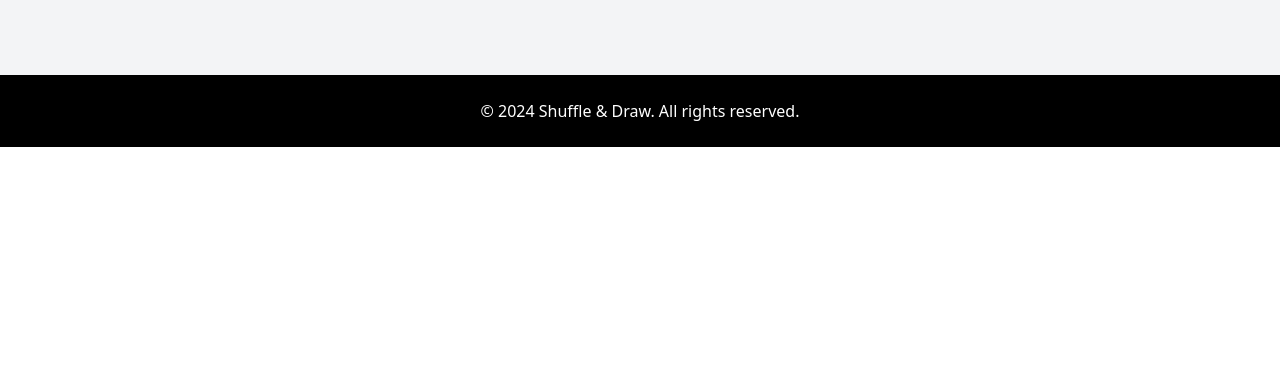
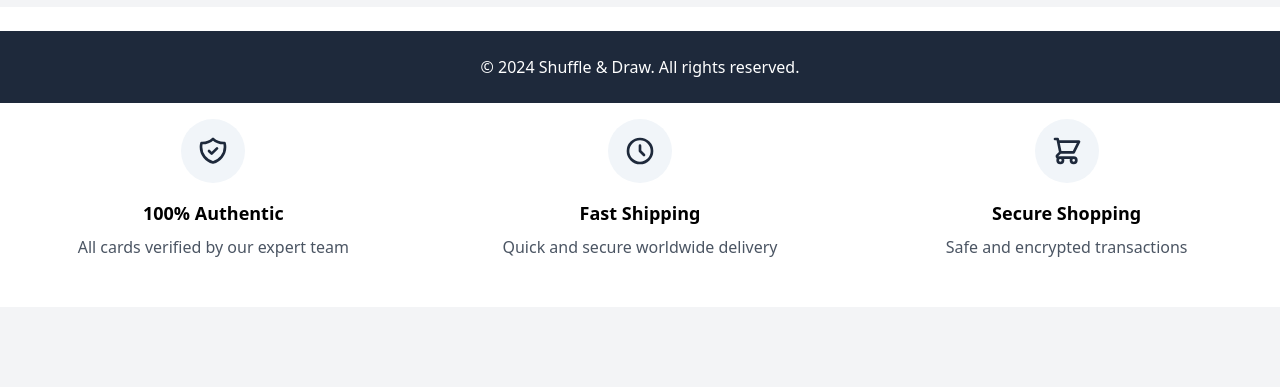
Before and after one commit to JVanDenHurk/ShuffleAndDraw, a Django app: page / in a window 1280 px wide. Shown: the part 697-1084 px from the top of the page. Before the commit the page ends 844 px from the top, so only its background shows below. Run offline with Django 5.2, Linux system fonts and the light colour scheme; some libraries are stand-ins or nearby versions.

Commit message:
added more style

```diff
--- a/shuffleanddraw/templates/shuffleanddraw/home.html
+++ b/shuffleanddraw/templates/shuffleanddraw/home.html
@@ -1,19 +1,28 @@
 <!DOCTYPE html>
-<html lang="en">
+<html lang="en" class="h-full">
 <head>
     <meta charset="UTF-8">
     <meta name="viewport" content="width=device-width, initial-scale=1.0">
     <title>Shuffle and Draw</title>
     <script src="https://cdn.tailwindcss.com"></script>
 </head>
-<body class="bg-gray-100">
+<body class="bg-gray-100 pb-20">
     <!-- Top Navigation Bar -->
-    <header class="bg-black text-white">
+<!-- Top Navigation Bar -->
+<header class="bg-slate-800 text-white">
     <div class="container mx-auto px-4">
         <div class="flex items-center justify-between h-16">
-                <!-- Logo/Title -->
-                <div class="text-xl font-bold">
-                    Shuffle & Draw
+            <!-- Enhanced Logo/Title with Card Icon -->
+            <div class="flex items-center space-x-3 hover:opacity-80 transition-opacity cursor-pointer">
+                <!-- Stylized Text -->
+                <div class="flex flex-col">
+                    <div class="flex items-baseline">
+                        <span class="text-2xl font-bold tracking-wider">SHUFFLE</span>
+                        <span class="text-xl text-gray-400 mx-2">&</span>
+                        <span class="text-2xl font-bold tracking-wider">DRAW</span>
+                    </div>
+                    <span class="text-xs text-gray-400 tracking-widest">TRADING CARDS</span>
+                </div>
             </div>
 
             <!-- Search Bar -->
@@ -21,7 +30,7 @@
                 <div class="relative">
                     <input type="text"
                            placeholder="Search for cards..."
-                               class="w-full px-4 py-2 text-gray-900 rounded-lg focus:outline-none focus:ring-2 focus:ring-gray-600"
+                           class="w-full px-4 py-2 text-gray-900 rounded-lg focus:outline-none focus:ring-2 focus:ring-slate-600"
                     >
                     <button class="absolute right-2 top-1/2 transform -translate-y-1/2">
                         <svg class="w-5 h-5 text-gray-500" fill="none" stroke="currentColor" viewBox="0 0 24 24">
@@ -31,11 +40,13 @@
                 </div>
             </div>
 
-                <!-- Navigation Links -->
-                <div class="flex items-center space-x-6">
-                    <a href="#" class="hover:text-gray-300">Cart</a>
-                    <a href="#" class="hover:text-gray-300">Login</a>
-                </div>
+            <!-- Cart Icon -->
+            <a href="#" class="flex items-center hover:text-slate-300 group relative">
+                <svg xmlns="http://www.w3.org/2000/svg" class="h-6 w-6" fill="none" viewBox="0 0 24 24" stroke="currentColor">
+                    <path stroke-linecap="round" stroke-linejoin="round" stroke-width="2" d="M3 3h2l.4 2M7 13h10l4-8H5.4M7 13L5.4 5M7 13l-2.293 2.293c-.63.63-.184 1.707.707 1.707H17m0 0a2 2 0 100 4 2 2 0 000-4zm-8 2a2 2 0 11-4 0 2 2 0 014 0z" />
+                </svg>
+                <span class="absolute -top-2 -right-2 bg-red-500 text-white text-xs font-bold rounded-full h-5 w-5 flex items-center justify-center">0</span>
+            </a>
         </div>
     </div>
 </header>
@@ -47,21 +58,23 @@
             <div class="bg-white rounded-lg shadow-lg overflow-hidden">
                 <!-- Header Image -->
                 <div class="h-48 overflow-hidden">
-                    <!-- Final Fantasy Banner -->
                     <img src="media/banners/final_fantasy.jpg" alt="Final Fantasy Banner" class="w-full h-full object-cover">
                 </div>
                 <!-- Content -->
-                <div class="p-6 space-y-6">
+                <div class="p-6">
                     <!-- Links -->
-                    <div class="space-y-3 pt-4 text-center">
-                        <a href="#" class="block text-gray-700 hover:text-black font-medium py-2 transition-colors">
-                            Singles
+                    <div class="space-y-4">
+                        <a href="#" class="block bg-gray-50 hover:bg-slate-800 hover:text-white text-center rounded-lg p-4 transition-all duration-300 transform hover:scale-105 shadow-sm hover:shadow-md">
+                            <span class="font-semibold">Singles</span>
+                            <div class="text-sm mt-1 text-gray-500 group-hover:text-gray-300">Individual cards</div>
                         </a>
-                        <a href="#" class="block text-gray-700 hover:text-black font-medium py-2 transition-colors">
-                            Decks
+                        <a href="#" class="block bg-gray-50 hover:bg-slate-800 hover:text-white text-center rounded-lg p-4 transition-all duration-300 transform hover:scale-105 shadow-sm hover:shadow-md">
+                            <span class="font-semibold">Decks</span>
+                            <div class="text-sm mt-1 text-gray-500 group-hover:text-gray-300">Starter decks</div>
                         </a>
-                        <a href="#" class="block text-gray-700 hover:text-black font-medium py-2 transition-colors">
-                            Boosters
+                        <a href="#" class="block bg-gray-50 hover:bg-slate-800 hover:text-white text-center rounded-lg p-4 transition-all duration-300 transform hover:scale-105 shadow-sm hover:shadow-md">
+                            <span class="font-semibold">Boosters</span>
+                            <div class="text-sm mt-1 text-gray-500 group-hover:text-gray-300">Booster packs</div>
                         </a>
                     </div>
                 </div>
@@ -69,22 +82,22 @@
 
             <!-- Magic The Gathering Section -->
             <div class="bg-white rounded-lg shadow-lg overflow-hidden">
-                <!-- Header Image -->
                 <div class="h-48 overflow-hidden">
                     <img src="media/banners/magic.jpg" alt="Magic The Gathering Banner" class="w-full h-full object-cover">
                 </div>
-                <!-- Content -->
-                <div class="p-6 space-y-6">
-                    <!-- Links -->
-                    <div class="space-y-3 pt-4">
-                        <a href="#" class="block text-gray-700 hover:text-black font-medium py-2 transition-colors">
-                            Singles →
+                <div class="p-6">
+                    <div class="space-y-4">
+                        <a href="#" class="block bg-gray-50 hover:bg-slate-800 hover:text-white text-center rounded-lg p-4 transition-all duration-300 transform hover:scale-105 shadow-sm hover:shadow-md">
+                            <span class="font-semibold">Singles</span>
+                            <div class="text-sm mt-1 text-gray-500 group-hover:text-gray-300">Individual cards</div>
                         </a>
-                        <a href="#" class="block text-gray-700 hover:text-black font-medium py-2 transition-colors">
-                            Decks →
+                        <a href="#" class="block bg-gray-50 hover:bg-slate-800 hover:text-white text-center rounded-lg p-4 transition-all duration-300 transform hover:scale-105 shadow-sm hover:shadow-md">
+                            <span class="font-semibold">Decks</span>
+                            <div class="text-sm mt-1 text-gray-500 group-hover:text-gray-300">Starter decks</div>
                         </a>
-                        <a href="#" class="block text-gray-700 hover:text-black font-medium py-2 transition-colors">
-                            Boosters →
+                        <a href="#" class="block bg-gray-50 hover:bg-slate-800 hover:text-white text-center rounded-lg p-4 transition-all duration-300 transform hover:scale-105 shadow-sm hover:shadow-md">
+                            <span class="font-semibold">Boosters</span>
+                            <div class="text-sm mt-1 text-gray-500 group-hover:text-gray-300">Booster packs</div>
                         </a>
                     </div>
                 </div>
@@ -92,31 +105,22 @@
 
             <!-- Star Wars Section -->
             <div class="bg-white rounded-lg shadow-lg overflow-hidden">
-                <!-- Header Image -->
                 <div class="h-48 overflow-hidden">
-                    <img src="/api/placeholder/400/300" alt="Star Wars Banner" class="w-full h-full object-cover">
+                    <img src="/media/banners/starwars.jpeg" alt="Star Wars Banner" class="w-full h-full object-cover">
                 </div>
-                <!-- Title Bar -->
-                <div class="bg-black text-white py-3 px-6">
-                    <h2 class="text-xl font-bold">Star Wars</h2>
-                </div>
-                <!-- Content -->
-                <div class="p-6 space-y-6">
-                    <!-- Featured Cards Preview -->
-                    <div class="grid grid-cols-2 gap-2">
-                        <img src="/api/placeholder/150/200" alt="SW Card 1" class="rounded">
-                        <img src="/api/placeholder/150/200" alt="SW Card 2" class="rounded">
-                    </div>
-                    <!-- Links -->
-                    <div class="space-y-3 border-t pt-4">
-                        <a href="#" class="block text-gray-700 hover:text-black font-medium py-2 transition-colors">
-                            Singles →
+                <div class="p-6">
+                    <div class="space-y-4">
+                        <a href="#" class="block bg-gray-50 hover:bg-slate-800 hover:text-white text-center rounded-lg p-4 transition-all duration-300 transform hover:scale-105 shadow-sm hover:shadow-md">
+                            <span class="font-semibold">Singles</span>
+                            <div class="text-sm mt-1 text-gray-500 group-hover:text-gray-300">Individual cards</div>
                         </a>
-                        <a href="#" class="block text-gray-700 hover:text-black font-medium py-2 transition-colors">
-                            Decks →
+                        <a href="#" class="block bg-gray-50 hover:bg-slate-800 hover:text-white text-center rounded-lg p-4 transition-all duration-300 transform hover:scale-105 shadow-sm hover:shadow-md">
+                            <span class="font-semibold">Decks</span>
+                            <div class="text-sm mt-1 text-gray-500 group-hover:text-gray-300">Starter decks</div>
                         </a>
-                        <a href="#" class="block text-gray-700 hover:text-black font-medium py-2 transition-colors">
-                            Boosters →
+                        <a href="#" class="block bg-gray-50 hover:bg-slate-800 hover:text-white text-center rounded-lg p-4 transition-all duration-300 transform hover:scale-105 shadow-sm hover:shadow-md">
+                            <span class="font-semibold">Boosters</span>
+                            <div class="text-sm mt-1 text-gray-500 group-hover:text-gray-300">Booster packs</div>
                         </a>
                     </div>
                 </div>
@@ -124,31 +128,22 @@
 
             <!-- Yu-Gi-Oh Section -->
             <div class="bg-white rounded-lg shadow-lg overflow-hidden">
-                <!-- Header Image -->
                 <div class="h-48 overflow-hidden">
-                    <img src="/api/placeholder/400/300" alt="Yu-Gi-Oh Banner" class="w-full h-full object-cover">
+                    <img src="/media/banners/yugioh.jpg" alt="Yu-Gi-Oh Banner" class="w-full h-full object-cover">
                 </div>
-                <!-- Title Bar -->
-                <div class="bg-black text-white py-3 px-6">
-                    <h2 class="text-xl font-bold">Yu-Gi-Oh!</h2>
-                </div>
-                <!-- Content -->
-                <div class="p-6 space-y-6">
-                    <!-- Featured Cards Preview -->
-                    <div class="grid grid-cols-2 gap-2">
-                        <img src="/api/placeholder/150/200" alt="YGO Card 1" class="rounded">
-                        <img src="/api/placeholder/150/200" alt="YGO Card 2" class="rounded">
-                    </div>
-                    <!-- Links -->
-                    <div class="space-y-3 border-t pt-4">
-                        <a href="#" class="block text-gray-700 hover:text-black font-medium py-2 transition-colors">
-                            Singles →
+                <div class="p-6">
+                    <div class="space-y-4">
+                        <a href="#" class="block bg-gray-50 hover:bg-slate-800 hover:text-white text-center rounded-lg p-4 transition-all duration-300 transform hover:scale-105 shadow-sm hover:shadow-md">
+                            <span class="font-semibold">Singles</span>
+                            <div class="text-sm mt-1 text-gray-500 group-hover:text-gray-300">Individual cards</div>
                         </a>
-                        <a href="#" class="block text-gray-700 hover:text-black font-medium py-2 transition-colors">
-                            Decks →
+                        <a href="#" class="block bg-gray-50 hover:bg-slate-800 hover:text-white text-center rounded-lg p-4 transition-all duration-300 transform hover:scale-105 shadow-sm hover:shadow-md">
+                            <span class="font-semibold">Decks</span>
+                            <div class="text-sm mt-1 text-gray-500 group-hover:text-gray-300">Starter decks</div>
                         </a>
-                        <a href="#" class="block text-gray-700 hover:text-black font-medium py-2 transition-colors">
-                            Boosters →
+                        <a href="#" class="block bg-gray-50 hover:bg-slate-800 hover:text-white text-center rounded-lg p-4 transition-all duration-300 transform hover:scale-105 shadow-sm hover:shadow-md">
+                            <span class="font-semibold">Boosters</span>
+                            <div class="text-sm mt-1 text-gray-500 group-hover:text-gray-300">Booster packs</div>
                         </a>
                     </div>
                 </div>
@@ -156,8 +151,44 @@
         </div>
     </div>
 
+<!-- Why Choose Us -->
+<section class="bg-white py-12 mt-8">
+    <div class="container mx-auto px-4">
+        <h2 class="text-2xl font-bold mb-8 text-center">Why Choose Shuffle & Draw</h2>
+        <div class="grid grid-cols-1 md:grid-cols-3 gap-8">
+            <div class="text-center">
+                <div class="bg-slate-100 w-16 h-16 rounded-full flex items-center justify-center mx-auto mb-4">
+                    <svg xmlns="http://www.w3.org/2000/svg" class="h-8 w-8 text-slate-800" fill="none" viewBox="0 0 24 24" stroke="currentColor">
+                        <path stroke-linecap="round" stroke-linejoin="round" stroke-width="2" d="M9 12l2 2 4-4m5.618-4.016A11.955 11.955 0 0112 2.944a11.955 11.955 0 01-8.618 3.04A12.02 12.02 0 003 9c0 5.591 3.824 10.29 9 11.622 5.176-1.332 9-6.03 9-11.622 0-1.042-.133-2.052-.382-3.016z" />
+                    </svg>
+                </div>
+                <h3 class="font-semibold text-lg mb-2">100% Authentic</h3>
+                <p class="text-gray-600">All cards verified by our expert team</p>
+            </div>
+            <div class="text-center">
+                <div class="bg-slate-100 w-16 h-16 rounded-full flex items-center justify-center mx-auto mb-4">
+                    <svg xmlns="http://www.w3.org/2000/svg" class="h-8 w-8 text-slate-800" fill="none" viewBox="0 0 24 24" stroke="currentColor">
+                        <path stroke-linecap="round" stroke-linejoin="round" stroke-width="2" d="M12 8v4l3 3m6-3a9 9 0 11-18 0 9 9 0 0118 0z" />
+                    </svg>
+                </div>
+                <h3 class="font-semibold text-lg mb-2">Fast Shipping</h3>
+                <p class="text-gray-600">Quick and secure worldwide delivery</p>
+            </div>
+            <div class="text-center">
+                <div class="bg-slate-100 w-16 h-16 rounded-full flex items-center justify-center mx-auto mb-4">
+                    <svg xmlns="http://www.w3.org/2000/svg" class="h-8 w-8 text-slate-800" fill="none" viewBox="0 0 24 24" stroke="currentColor">
+                        <path stroke-linecap="round" stroke-linejoin="round" stroke-width="2" d="M3 3h2l.4 2M7 13h10l4-8H5.4M7 13L5.4 5M7 13l-2.293 2.293c-.63.63-.184 1.707.707 1.707H17m0 0a2 2 0 100 4 2 2 0 000-4zm-8 2a2 2 0 11-4 0 2 2 0 014 0z" />
+                    </svg>
+                </div>
+                <h3 class="font-semibold text-lg mb-2">Secure Shopping</h3>
+                <p class="text-gray-600">Safe and encrypted transactions</p>
+            </div>
+        </div>
+    </div>
+</section>
+
     <!-- Footer -->
-    <footer class="bg-black text-white py-6 mt-12">
+    <footer class="bg-slate-800 text-white py-6 fixed bottom-0 w-full">
         <div class="container mx-auto px-4">
             <div class="text-center">
                 <p>&copy; 2024 Shuffle & Draw. All rights reserved.</p>
```
Also changed, not shown: media/banners/starwars.jpeg (added), media/banners/yugioh.jpg (added). Lines whose indentation alone changed are shown as unchanged.
